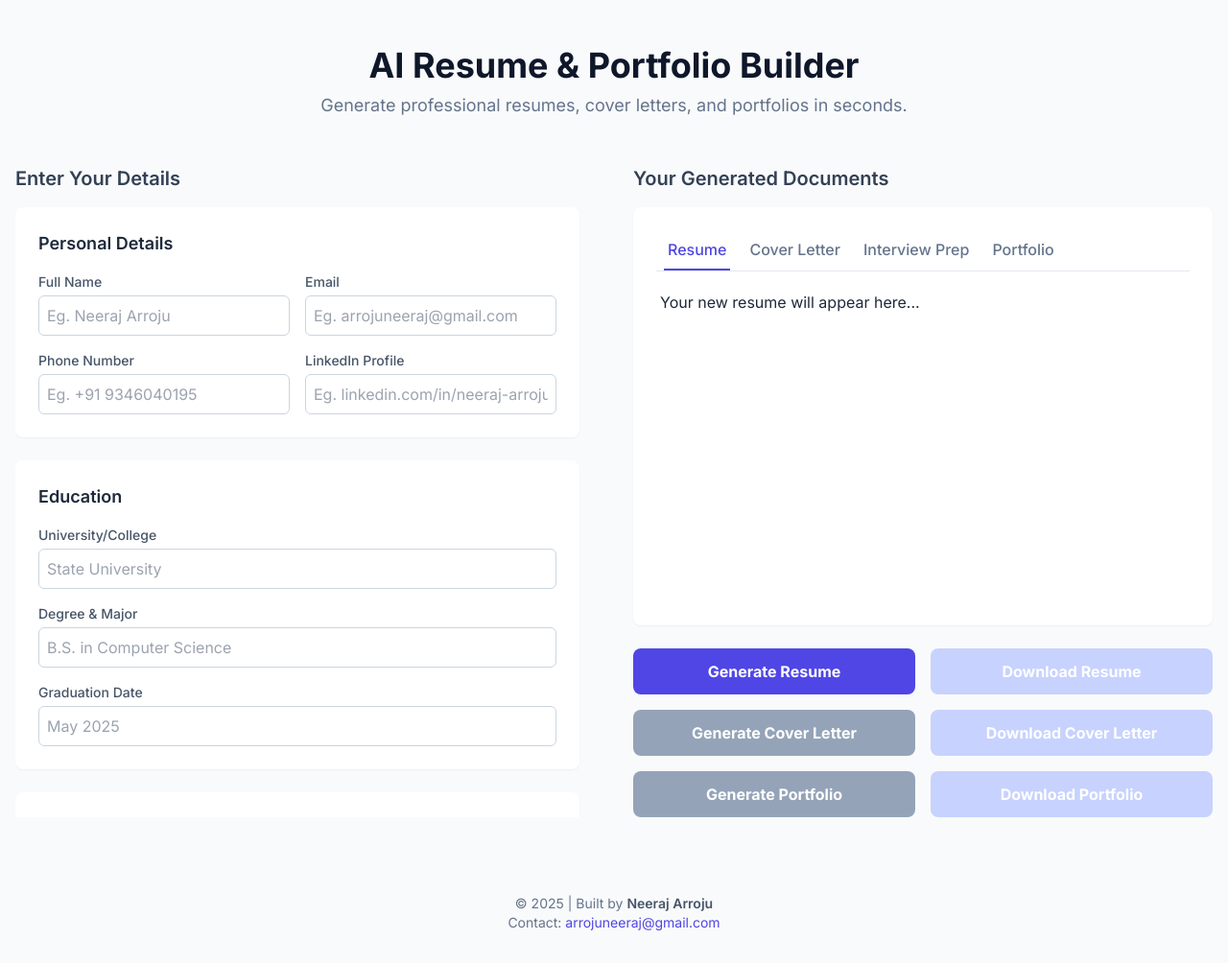
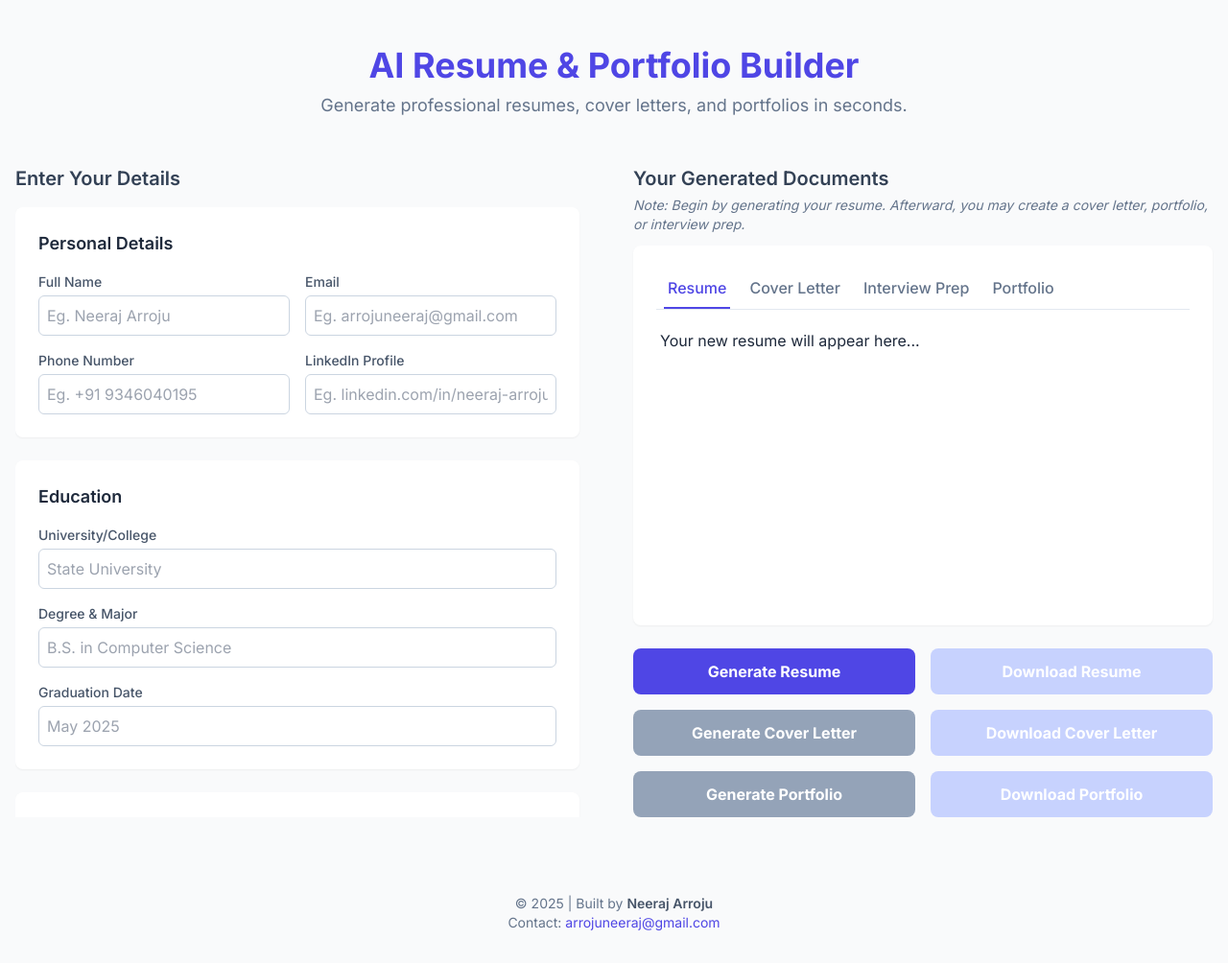
Before and after one commit to neerajarroju/ai-resume-analyser, a website: page index.html in a window 1280 px wide. Shown: the whole page at 96% size. Drawn offline with nearby package versions, Linux system fonts and the light colour scheme.

Commit message:
updated color

```diff
--- a/index.html
+++ b/index.html
@@ -3,7 +3,7 @@
 <head>
     <meta charset="UTF-8">
     <meta name="viewport" content="width=device-width, initial-scale=1.0">
-    <title>AI Resume Builder</title>
+    <title>AI Document Suite</title>
     <script src="https://cdn.tailwindcss.com"></script>
     <link rel="icon" type="image/png" href="favicon.png">
     <link href="https://fonts.googleapis.com/css2?family=Inter:wght@400;500;600;700&display=swap" rel="stylesheet">
@@ -65,7 +65,8 @@
 
     <div class="container mx-auto max-w-7xl px-4 py-12">
         <header class="text-center mb-12">
-            <h1 class="text-4xl font-bold text-slate-900">AI Resume & Portfolio Builder</h1>
+            <!-- FIX: Changed title color to purple (indigo) -->
+            <h1 class="text-4xl font-bold text-indigo-600">AI Resume & Portfolio Builder</h1>
             <p class="text-lg text-slate-500 mt-2">Generate professional resumes, cover letters, and portfolios in seconds.</p>
         </header>
 
@@ -106,18 +107,22 @@
                     </div>
                     <div class="bg-white p-6 rounded-lg shadow-sm">
                          <h3 class="font-semibold text-lg mb-4">Target Job Description (Optional)</h3>
-                          <textarea id="job-description" class="mt-1 w-full p-2 border border-slate-300 rounded-md focus:ring-2 focus:ring-indigo-500 focus:border-indigo-500" rows="8" placeholder="Paste the job description here... Eg. TCS, SoftWare Developer"></textarea>
+                          <textarea id="job-description" class="mt-1 w-full p-2 border border-slate-300 rounded-md focus:ring-2 focus:ring-indigo-500 focus:border-indigo-500" rows="8" placeholder="Paste the job description here..."></textarea>
                     </div>
                 </div>
             </div>
 
             <!-- Right Panel: Output -->
-            <!-- FIX: Restructured the right panel to have a scrolling content area and a fixed button area -->
             <div class="h-[85vh] flex flex-col">
-                <h2 class="text-xl font-semibold mb-4 text-slate-700 shrink-0">Your Generated Documents</h2>
+                <div class="shrink-0">
+                    <h2 class="text-xl font-semibold text-slate-700">Your Generated Documents</h2>
+                    <!-- FIX: Added the requested note -->
+                    <p class="text-sm text-slate-500 italic mt-1 mb-3">
+                        Note: Begin by generating your resume. Afterward, you may create a cover letter, portfolio, or interview prep.
+                    </p>
+                </div>
                 <div id="loader" class="loader hidden absolute top-1/2 left-1/2 -translate-x-1/2 -translate-y-1/2 z-20"></div>
 
-                <!-- This container now grows and pushes the buttons to the bottom -->
                 <div class="bg-white p-6 rounded-lg shadow-sm flex-grow min-h-0 flex flex-col">
                     <div id="error-message" class="hidden bg-red-100 text-red-700 p-3 rounded-md mb-4"></div>
                     <div id="output-tabs" class="flex border-b border-slate-200 mb-4 shrink-0">
@@ -127,7 +132,6 @@
                         <button id="portfolio-tab-btn" class="tab-btn" disabled>Portfolio</button>
                     </div>
 
-                    <!-- This container now properly handles overflow for the content panels -->
                     <div class="flex-grow min-h-0 overflow-y-auto">
                         <div id="resume-output" class="h-full">
                             <div class="resume-content p-1">Your new resume will appear here...</div>
@@ -153,7 +157,6 @@
 
                 <div class="mt-6 space-y-4 shrink-0">
                     <div class="grid grid-cols-2 gap-4">
-                        <!-- FIX: Updated button colors -->
                         <button id="generate-btn" class="w-full bg-indigo-600 text-white font-bold py-3 px-4 rounded-lg hover:bg-indigo-700 disabled:bg-slate-400 transition-colors">Generate Resume</button>
                         <button id="download-docx-btn" class="w-full bg-indigo-400 text-white font-bold py-3 px-4 rounded-lg hover:bg-indigo-500 disabled:bg-indigo-200 transition-colors" disabled>Download Resume</button>
                     </div>
@@ -170,7 +173,6 @@
         </main>
     </div>
 
-    <!-- FIX: Placed footer outside main grid to prevent overlap -->
     <footer class="text-center py-8 text-slate-500 text-sm">
         <p>&copy; 2025 | Built by <span class="font-semibold text-slate-600">Neeraj Arroju</span></p>
         <p>Contact: <a href="mailto:arrojuneeraj@gmail.com" class="text-indigo-600 hover:underline">arrojuneeraj@gmail.com</a></p>
@@ -248,7 +250,6 @@
             const panels = [resumeOutput, coverLetterOutput, interviewPrepOutput, portfolioOutput];
 
             tabs.forEach(tab => tab.classList.remove('active'));
-            // Reset visibility of all main content panels
             document.querySelectorAll('#resume-output, #cover-letter-output, #interview-prep-output, #portfolio-output').forEach(p => p.classList.add('hidden'));
 
             activeTab.classList.add('active');
```
